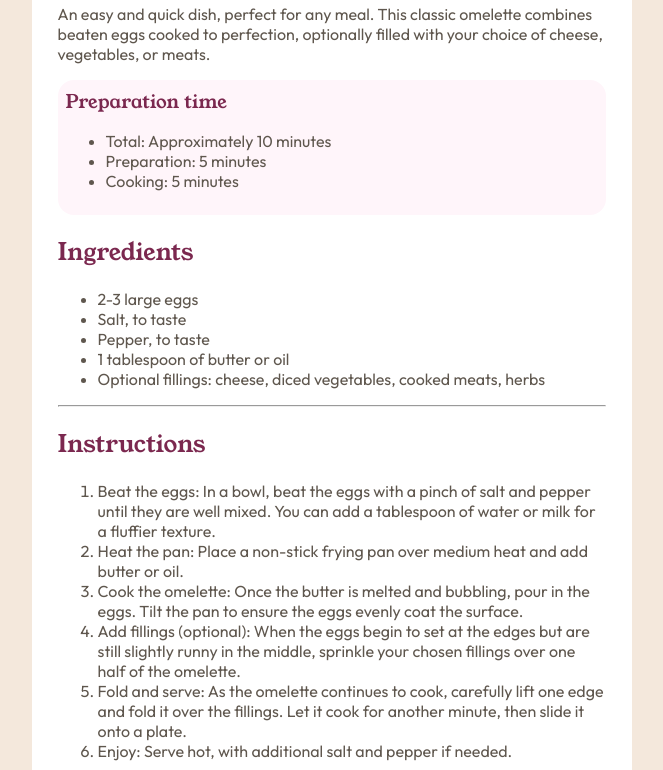
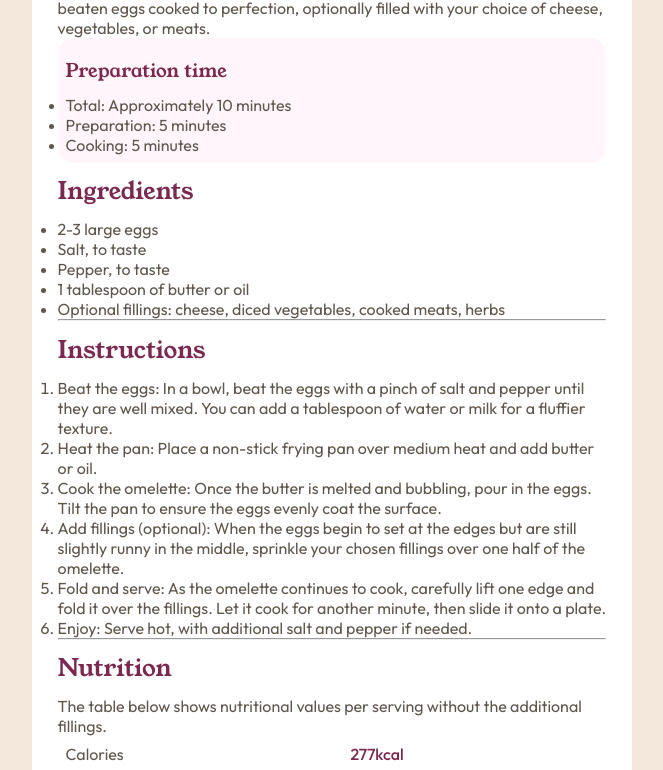
Before and after one commit to Jeanclaude09-dev/Recipe-page, a plain HTML site: page index.html in a window 1280 px wide. Shown: the part 449-1219 px from the top of the page, without its empty margins (308-971 px from the left). Drawn offline with Linux system fonts and the light colour scheme.

Commit message:
Refactor HTML structure and improve CSS variables
Replaced <div> elements with <section> for semantic HTML structure in index.html. Updated CSS to use more descriptive font variable names, improved box-sizing and reset styles, and adjusted heading margins for better consistency.

```diff
--- a/index.html
+++ b/index.html
@@ -22,8 +22,8 @@
   </head>
   <body>
     <main>
-      <div class="container">
-        <div class="card">
+      <section class="container">
+        <section class="card">
           <header>
             <img
               src="assets/images/image-omelette.jpeg"
@@ -124,8 +124,8 @@
               </table>
             </section>
           </section>
-        </div>
-      </div>
+        </section>
+      </section>
     </main>
   </body>
 </html>
--- a/style.css
+++ b/style.css
@@ -1,20 +1,19 @@
 *,
-html {
+*::before,
+*::after {
   box-sizing: border-box;
+  margin: 0;
+  padding: 0;
 }
 
 :root {
-  --font-primary: "Outfit", sans-serif;
-  --font-secondary: "Young Serif", serif;
+  /*====== FONT ====== */
+  --font-outfit: "Outfit", sans-serif; /* Primary font for body text */
+  --font-young-serif: "Young Serif", serif; /* Font for headings */
+  /*====== COLORS ====== */
   --color-primary: rgb(123, 40, 79);
   --color-secondary: rgb(95, 87, 78);
   --color-background: rgb(244, 232, 220);
-}
-
-body {
-  margin: 0;
-  padding: 0;
-  font-family: var(--font-primary);
 }
 
 main {
@@ -24,6 +23,7 @@ main {
   flex-direction: column;
   align-items: center;
   justify-content: center;
+  font-family: var(--font-outfit);
   color: var(--color-secondary);
 }
 
@@ -49,25 +49,28 @@ main {
   border-radius: 10px;
 }
 h1 {
-  font-family: Young Serif;
+  font-family: var(--font-young-serif);
   font-weight: 400;
   color: black;
   font-size: 2.2rem;
+  margin: 1rem 0;
 }
 p {
-  font-family: var(--font-primary);
+  font-family: var(--font-outfit);
   color: var(--color-secondary);
 }
 h2 {
   font-family: Young Serif;
   font-weight: 400;
   color: var(--color-primary);
+  margin: 0.7rem 0;
 }
 h3 {
-  font-family: "Young Serif";
+  font-family: var(--font-young-serif);
   font-weight: 500;
   margin: 0;
   color: var(--color-primary);
+  margin: 0.7rem 0;
 }
 .preparation {
   padding: 0.5em;
@@ -83,7 +86,7 @@ table {
 
 table td {
   padding: 0.5em 0 0.5em 0.5em;
-  border-bottom: 1px solid var(--color-secondary);
+  border-bottom: 0.7px solid var(--color-secondary);
 }
 
 .nutrition-table {
```
